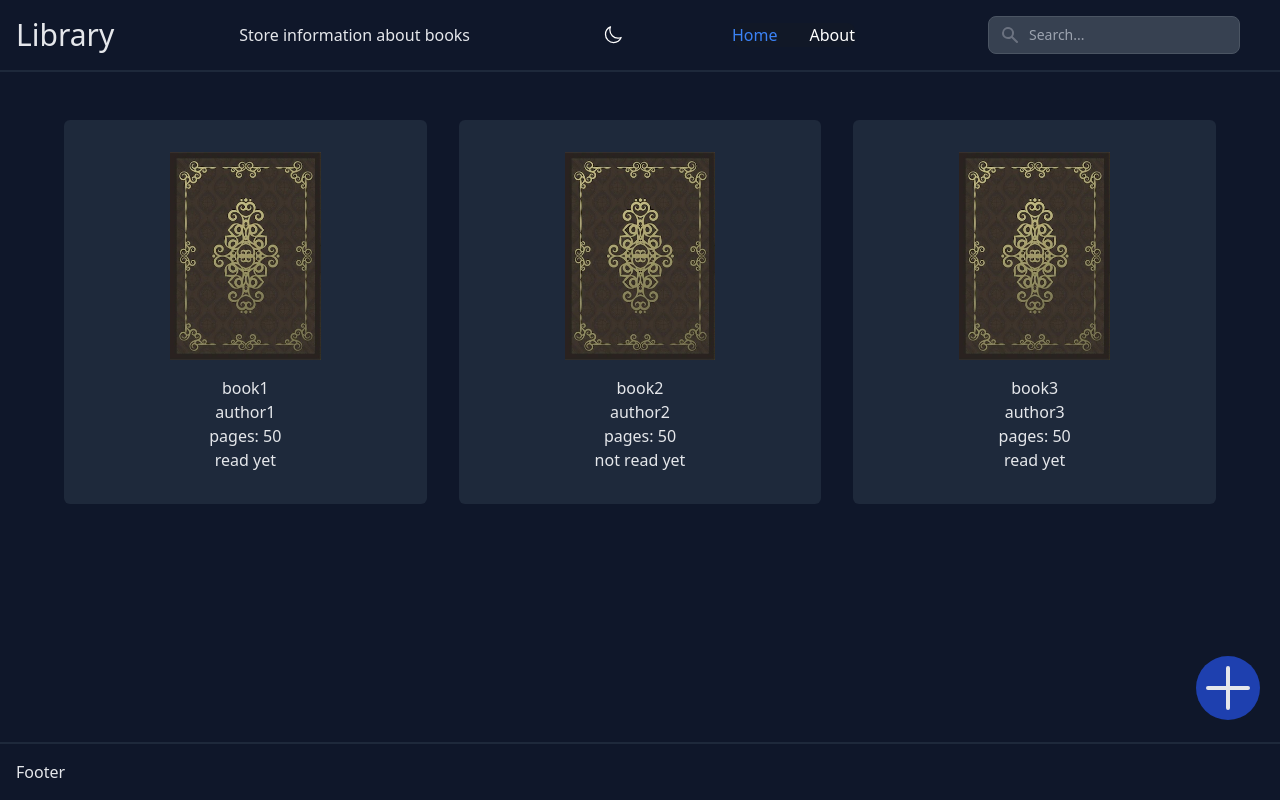
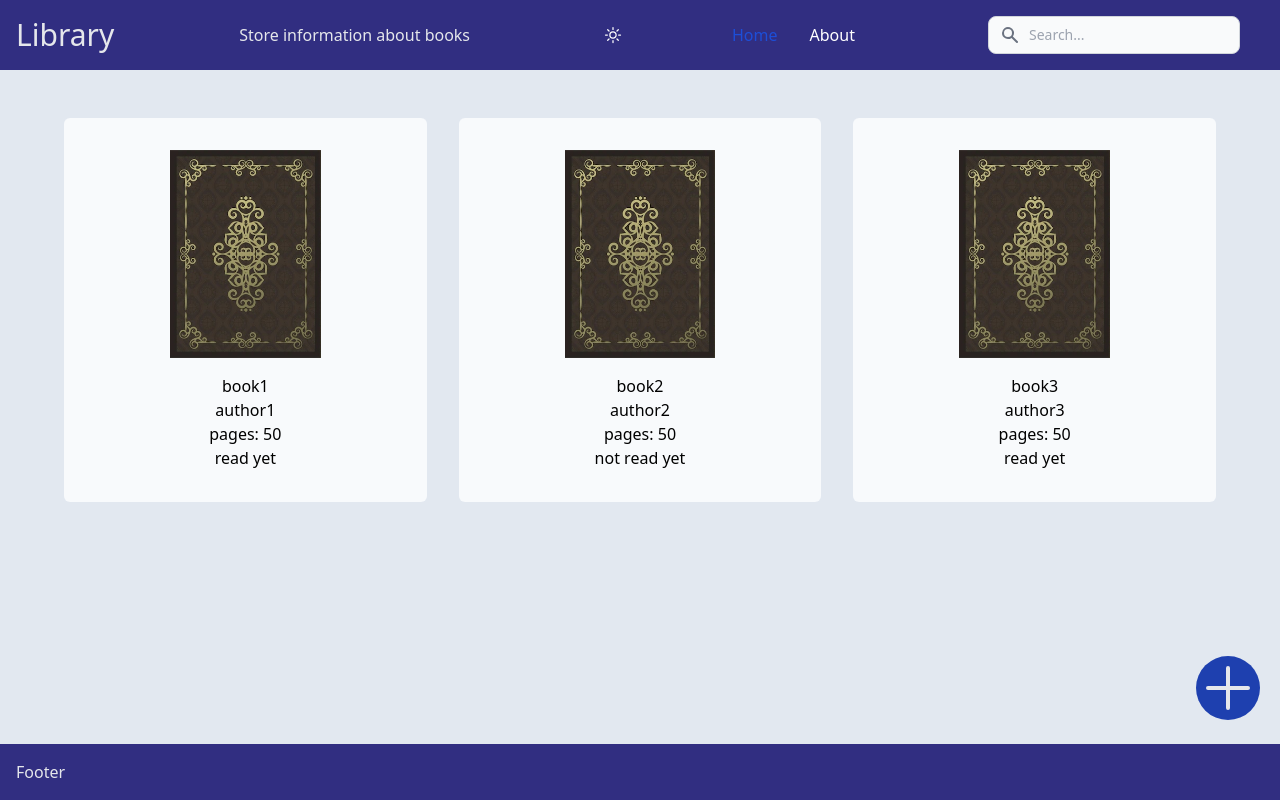
Before and after one commit to AlexisW42/library-react, a React (Vite) app: page / in a window 1280 px wide. Built offline with nearby package versions, Linux system fonts and the light colour scheme.

Commit message:
Fixed initial theme to user preference

```diff
--- a/src/App.jsx
+++ b/src/App.jsx
@@ -13,7 +13,7 @@ function App() {
           ? 'dark'
           : 'light'
       )
-      return !window.matchMedia('(prefers-color-scheme: dark').matches
+      return window.matchMedia('(prefers-color-scheme: dark').matches
     } else {
       return localStorage.getItem('theme') === 'dark'
     }
```
